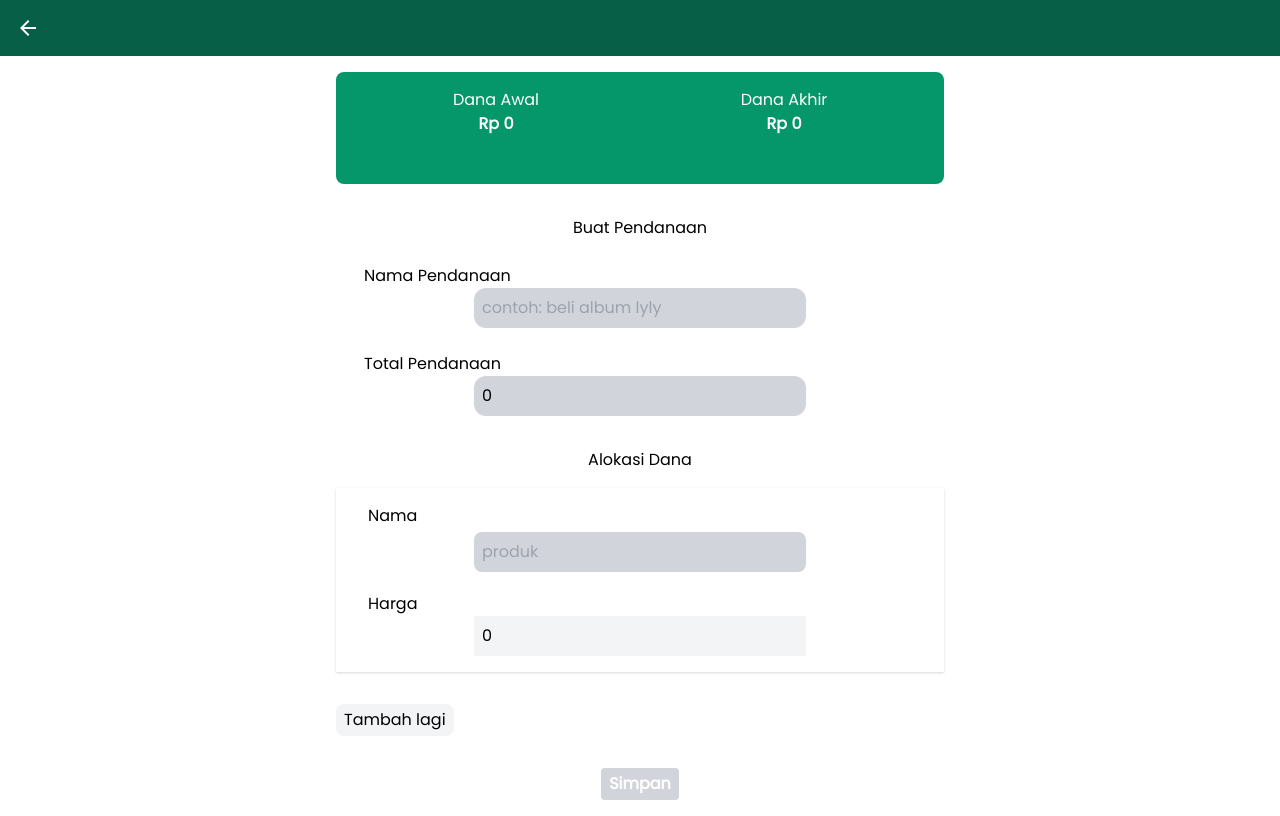
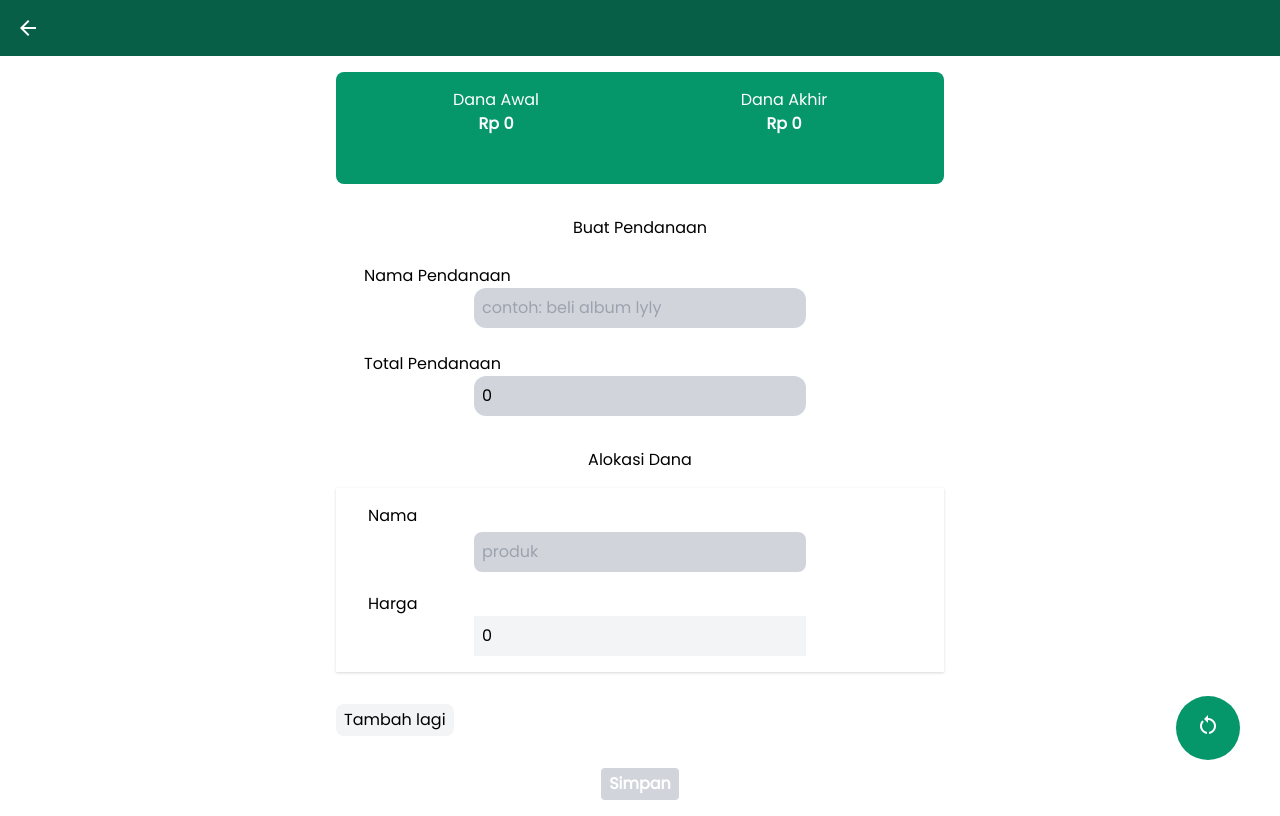
Before and after one commit to JenabB/react-alokasi-dana, a React (Create React App) app: page /create in a window 1280 px wide. Built offline with nearby package versions, Linux system fonts and the light colour scheme.

Commit message:
add reset on form

```diff
--- /dev/null
+++ b/src/components/FloatinResetButton.js
@@ -0,0 +1,20 @@
+import { motion } from "framer-motion";
+
+const FloatingResetButton = () => {
+  return (
+    <motion.button
+      className="p-0 fixed bottom-10 right-10 w-16 h-16 bg-green-600 rounded-full"
+      animate={{ rotate: 360 }}
+      transition={{ duration: 2 }}
+      whileTap={{
+        rotate: 360,
+        transition: { duration: 2 },
+      }}
+      onClick={() => window.location.reload()}
+    >
+      <span class="material-icons md-24 text-white">restart_alt</span>
+    </motion.button>
+  );
+};
+
+export default FloatingResetButton;
--- a/src/pages/CreatePendanaan.js
+++ b/src/pages/CreatePendanaan.js
@@ -1,4 +1,5 @@
 import AppBarWithBackButton from "../components/AppBarWithBackButton";
+import FloatingResetButton from "../components/FloatinResetButton";
 import Form from "./createPendanaan/Form";
 import Header from "./createPendanaan/Header";
 
@@ -10,6 +11,7 @@ const CreatePendanaan = () => {
         <Header />
         <Form />
       </div>
+      <FloatingResetButton />
     </div>
   );
 };
```
